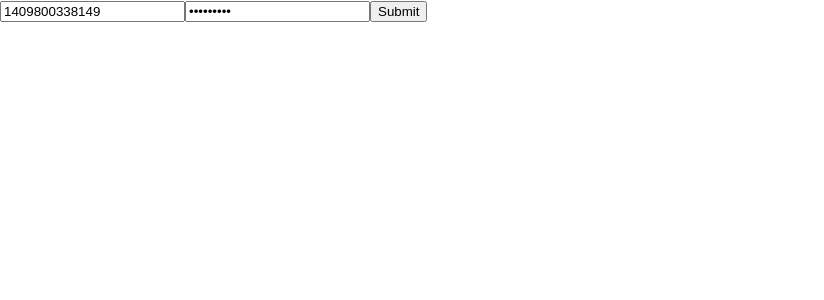
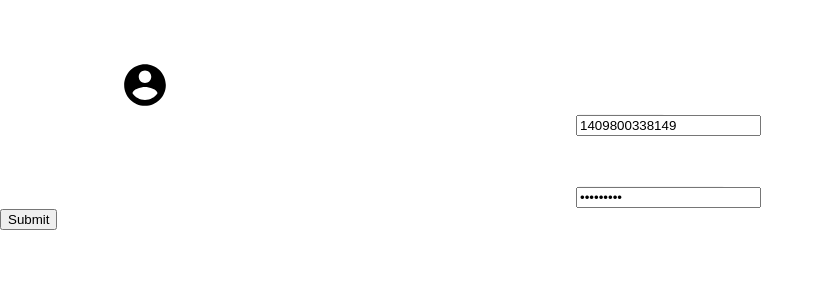
Before and after one commit to Nontakon/Web4f, a React (Create React App) app: page / in a window 1280 px wide. Shown: the top 300 px of the page, without its empty margins (0-824 px from the left). Built offline with nearby package versions, Linux system fonts and the light colour scheme.

Commit message:
css styles add

```diff
--- a/package.json
+++ b/package.json
@@ -4,6 +4,7 @@
   "private": true,
   "dependencies": {
     "@material-ui/core": "^4.9.3",
+    "@material-ui/icons": "^4.9.1",
     "@testing-library/jest-dom": "^4.2.4",
     "@testing-library/react": "^9.4.0",
     "@testing-library/user-event": "^7.2.1",
--- a/src/component/LoginFrom.tsx
+++ b/src/component/LoginFrom.tsx
@@ -4,8 +4,28 @@ import axios from "axios";
 import {
   useHistory
 } from "react-router";
-import { CounterContext} from "../store/storeprovider"
+import { CounterContext} from "../store/storeprovider";
+import styles from '../css_style/inputStyle.module.css';
+import { AccessAlarm, ThreeDRotation } from '@material-ui/icons';
+import AccountCircleIcon from '@material-ui/icons/AccountCircle';
+import { makeStyles } from '@material-ui/core/styles';
+
+
 export default function LoginFrom() {
+
+  const useStyles = makeStyles({
+    root: {
+      border: 0,
+      borderRadius: 3,
+      height: 50,
+      width: 50,
+      marginLeft: 120,
+      marginTop: 60
+    },
+  });
+
+  const classes = useStyles();
+
   const { push } = useHistory ()
   const { register, handleSubmit, errors } = useForm({
     defaultValues: {
@@ -45,29 +65,34 @@ export default function LoginFrom() {
 
   return (
     <nav>
-    {/* <div>
-      <text>ha</text>
-    </div>   */}
     <form onSubmit={handleSubmit(onSubmit)}>
+      <AccountCircleIcon className={classes.root}></AccountCircleIcon>
+      <div className={styles.inputstyles}>
       <input
         type="text"
         placeholder="ID"
         name="id"
         ref={register({ required: true, pattern: /([0-9]){13}/i })}
+
       />
+      </div>
+      <div className={styles.passwordinputstyles}>
       <input
         type="password"
         placeholder="Password"
         name="password"
         ref={register({ required: true, min: 1 })}
+
       />
-
+      </div>
       <input type="submit" />
     </form>
     </nav>
 
   );
 }
+
+
 // import React, { useState, useEffect,Fragment } from "react";
 // import axios from "axios";
 // import Grid from '@material-ui/core/Grid'
--- /dev/null
+++ b/src/css_style/inputStyle.module.css
@@ -0,0 +1,19 @@
+body {
+    align-items: center;
+}
+.inputstyles{
+    color: black;
+    background-color: whitesmoke;
+    border-radius: 5px;
+    top: 300px;
+    margin-left: 45%;
+    width: 90px;
+}
+.passwordinputstyles{
+    color: black;
+    background-color: whitesmoke;
+    border-radius: 5px;
+    margin-top: 50px;
+    width: 150px;
+    margin-left: 45%;
+}
```
Also changed, not shown: src/css_style/person-circle-outline.svg (added), 1 other file (tests, documents, lock files or other folders).
